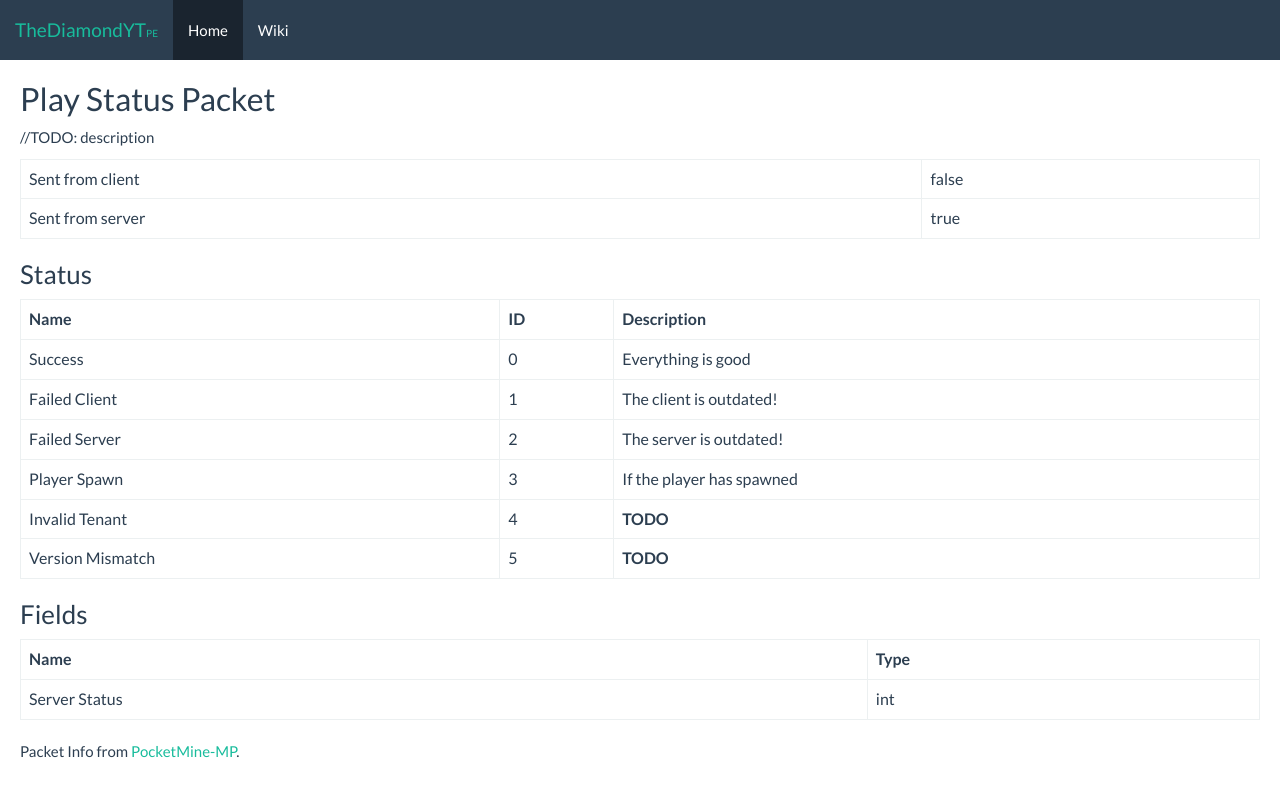
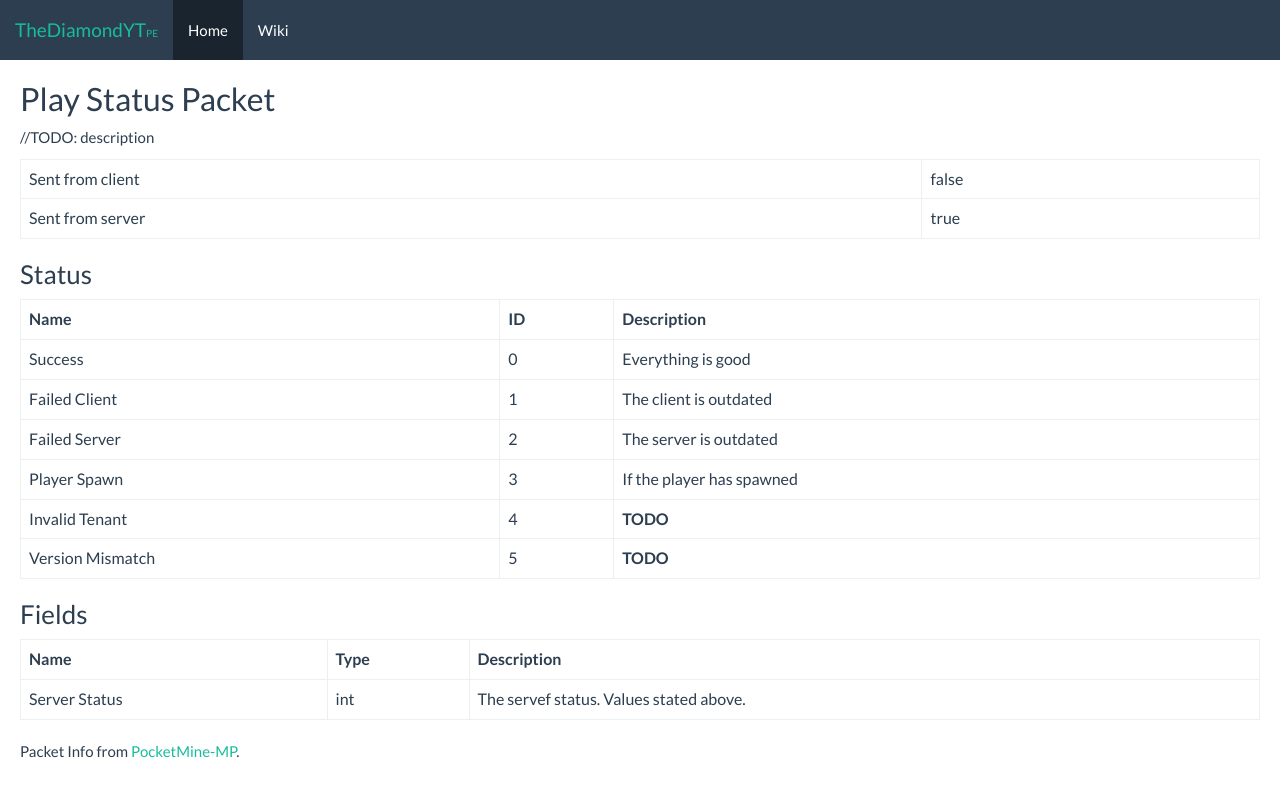
Before and after one commit to GNU-Droid/pe.thediamondyt.tk, a Jekyll site: the page built from _wiki/protocol/1.0.5/packets/PlayStatus.md, in a window 1280 px wide. Shown: the top 797 px of the page. Built offline with Jekyll 4.4.1, drawn with Linux system fonts in a browser that asks for light colours.

Commit message:
Add more 1.0.5 packet info

```diff
--- a/_wiki/protocol/1.0.5/packets/PlayStatus.md
+++ b/_wiki/protocol/1.0.5/packets/PlayStatus.md
@@ -17,8 +17,8 @@ permalink: /wiki/protocol/1.0.5/packets/playstatus/
 |Name|ID|Description|
 |----|--|-----------|
 |Success|0|Everything is good|
-|Failed Client|1|The client is outdated!|
-|Failed Server|2|The server is outdated!|
+|Failed Client|1|The client is outdated|
+|Failed Server|2|The server is outdated|
 |Player Spawn|3|If the player has spawned|
 |Invalid Tenant|4|**TODO**|
 |Version Mismatch|5|**TODO**|
@@ -27,8 +27,8 @@ permalink: /wiki/protocol/1.0.5/packets/playstatus/
 
 {:.table}
 {:.table-bordered}
-|Name|Type|
-|----|----|
-|Server Status|int|
+|Name|Type|Description|
+|----|----|-----------|
+|Server Status|int|The servef status. Values stated above.|
 
 Packet Info from [PocketMine-MP](https://github.com/pmmp/PocketMine-MP).
```
Also changed, not shown: _wiki/protocol/1.0.5/Info.md (+3 -3 lines), _wiki/protocol/1.0.5/packets/Disconnect.md (added, +22 -0 lines), _wiki/protocol/1.0.5/packets/SetTime.md (added, +22 -0 lines), _wiki/protocol/1.0.5/packets/Text.md (added, +31 -0 lines).
